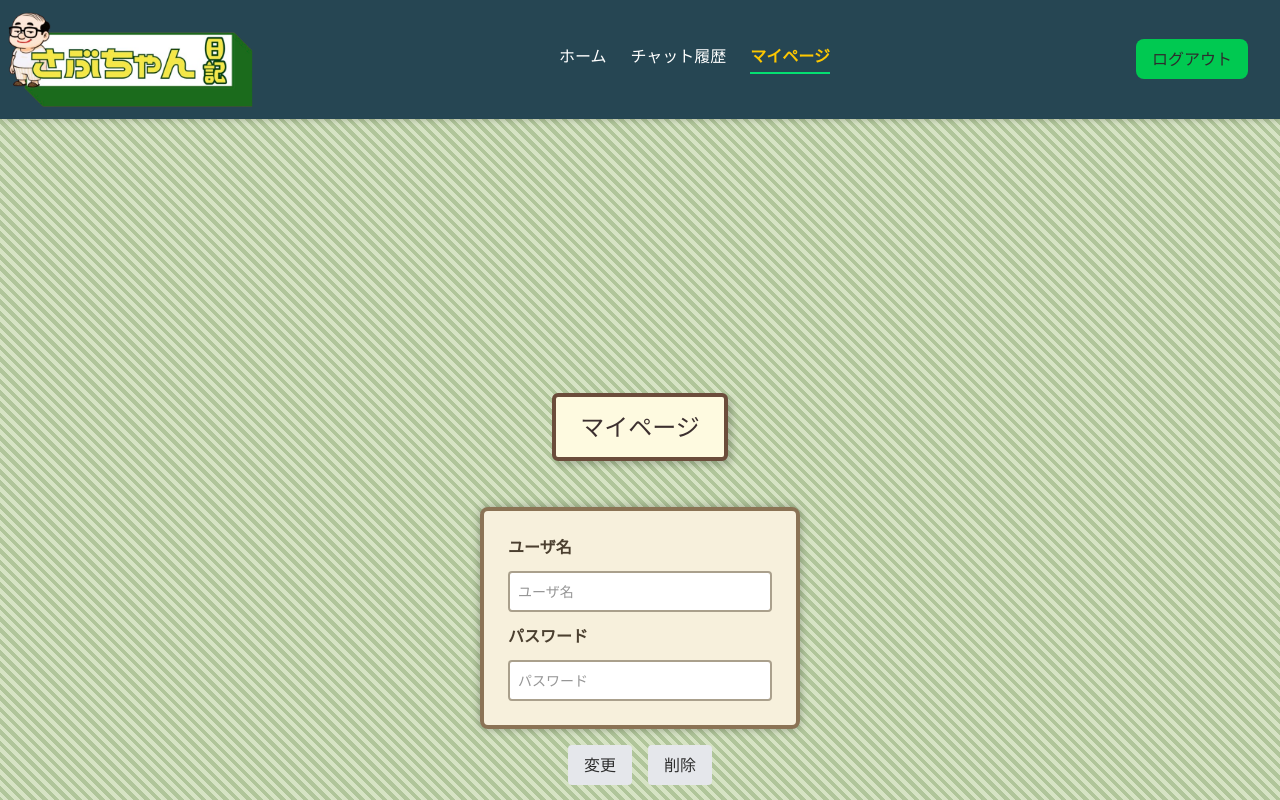
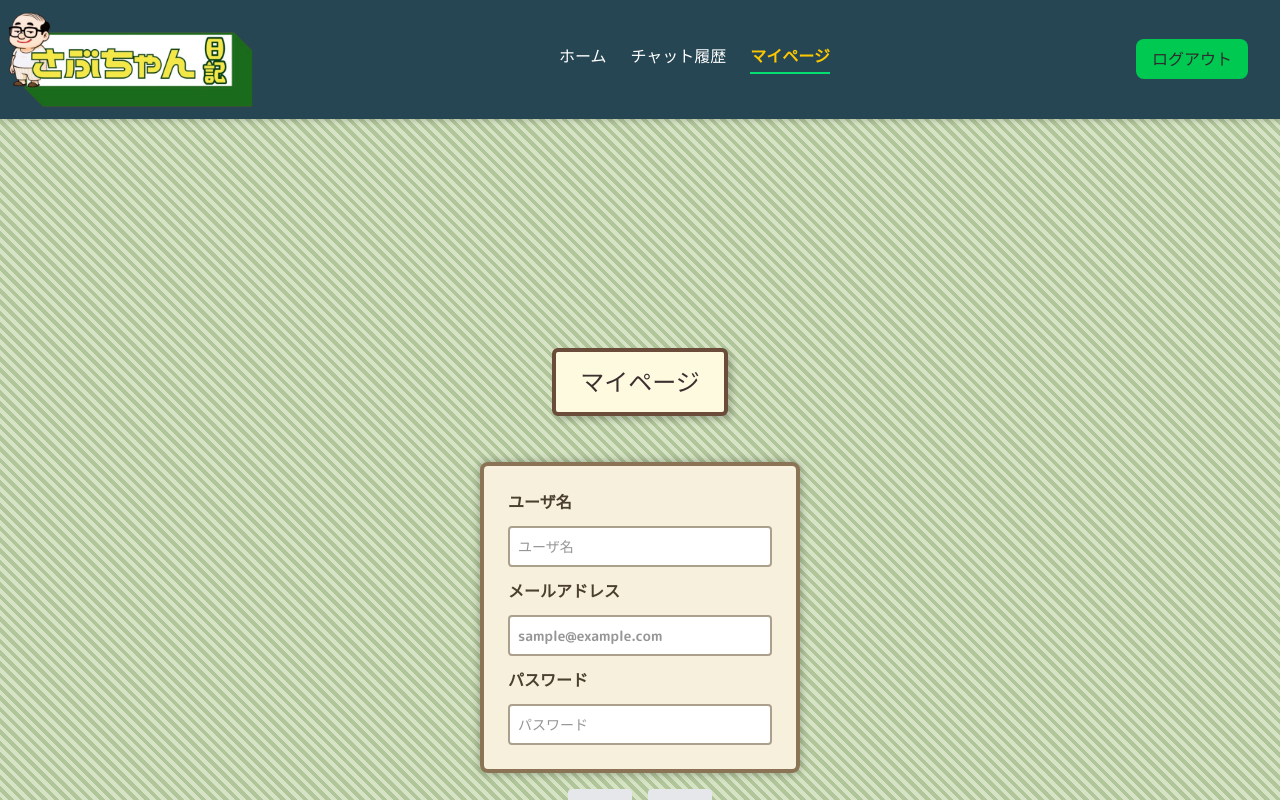
Before and after one commit to 2025SpringTeamA/frontend, a Next.js app: page /mypage in a window 1280 px wide. Shown: the top 800 px of the page. Built offline with nearby package versions, Linux system fonts and the light colour scheme.

Commit message:
マイページの動作確認OK

```diff
--- a/src/app/mypage/page.tsx
+++ b/src/app/mypage/page.tsx
@@ -1,6 +1,6 @@
 "use client";
 
-
+import { toast } from "sonner";
 import { Button, Input } from "@headlessui/react";
 import Header from "@/components/Header";
 
@@ -9,7 +9,9 @@
 
 export default function Home() {
   const [username, setUsername] = useState("");
+  const [email, setEmail] = useState("");
   const [password, setPassword] = useState("");
+
 
   useEffect(() => {
     document.body.classList.add("washitsu");
@@ -27,7 +29,8 @@
 
           if (response.ok) {
             const userData = await response.json();
-            setUsername(userData.username || "");
+            setUsername(userData.user_name || "");
+            setEmail(userData.email || "");
           }
         } catch (error) {
           console.error("ユーザー情報の取得に失敗しました", error);
@@ -46,17 +49,21 @@
     setUsername(e.target.value);
   };
 
+  const handleEmailChange = (e) => {
+    setEmail(e.target.value);
+  };
+
   const handlePasswordChange = (e) => {
     setPassword(e.target.value);
   };
   const handleChangeClick = () => {
     const token = localStorage.getItem("token");
     if (!token) {
-      alert("ログインが必要です");
+      toast.info("ログインが必要です");
       return;
     }
-    if (!username || !password) {
-      alert("ユーザ名とパスワードを入力してください");
+    if (!username && !password && !email) {
+      toast.info("ユーザ名またはメールアドレスまたはパスワードを入力してください");
       return;
     }
     fetch("http://localhost:8000/api/user/", {
@@ -65,8 +72,20 @@
         "Content-Type": "application/json",
         Authorization: `Bearer ${token}`,
       },
-      body: JSON.stringify({ username, password }),
-    });
+      body: JSON.stringify({ user_name: username  , email ,password }),
+    }).then((response) => {
+          if (response.ok) {
+            return response.json();
+          }
+          throw new Error("更新に失敗しました");
+        })
+        .then((data) => {
+          toast.success(data.message || "アカウントを更新しました");
+        })
+        .catch((error) => {
+          console.error("エラー:", error);
+          toast.error("アカウントの更新に失敗しました");
+        });
   };
   const handleDeleteClick = () => {
     const confirmed = window.confirm("本当に削除してもよろしいですか？");
@@ -74,7 +93,7 @@
       // ユーザーアカウントを削除するAPIリクエスト
       const token = localStorage.getItem("token");
       if (!token) {
-        alert("ログインが必要です");
+        toast.info("ログインが必要です");
         return;
       }
 
@@ -92,15 +111,15 @@
           throw new Error("削除に失敗しました");
         })
         .then((data) => {
-          alert(data.message || "アカウントを完全に削除しました");
+          toast.success(data.message || "アカウントを完全に削除しました");
           // トークンを削除してログアウト状態にする
           localStorage.removeItem("token");
           // ホームページに遷移
           window.location.href = "/";
         })
         .catch((error) => {
-          console.error("エラー:", error);
-          alert("アカウントの削除に失敗しました");
+          // console.error("エラー:", error);
+          toast.error("アカウントの削除に失敗しました");
         });
     }
   };
@@ -122,6 +141,19 @@
             value={username}
             onChange={handleUsernameChange}
           />
+
+          <label htmlFor="email" className="font-semibold">
+            メールアドレス
+          </label>
+          <Input
+            type="email"
+            placeholder="sample@example.com"
+            name="email"
+            className="bg-white border px-3 py-2 rounded"
+            value={email}
+            onChange={handleEmailChange}
+          />
+
           <label htmlFor="password" className="font-semibold">
             パスワード
           </label>
```
